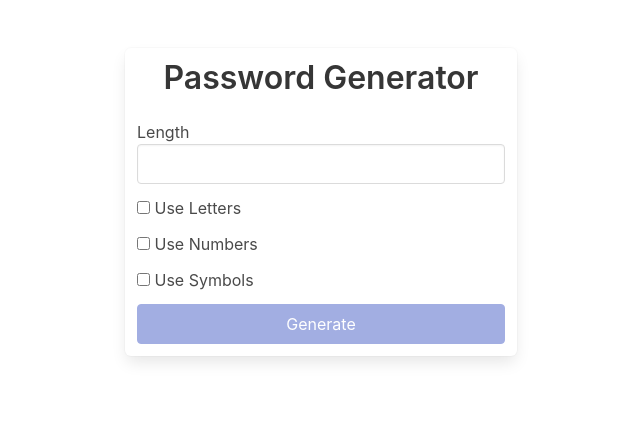
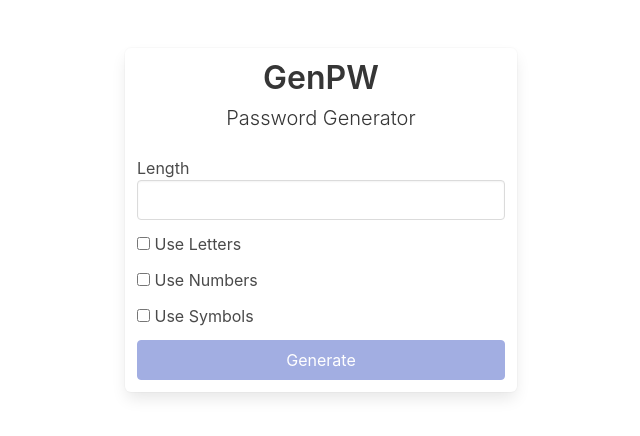
Before and after one commit to lucasnevespereira/genPw, an Angular app: page / in a window 1280 px wide. Shown: the top 436 px of the page, without its empty margins (319-959 px from the left). Built offline with nearby package versions, Linux system fonts and the light colour scheme.

Commit message:
box title changed

```diff
--- a/src/app/app.component.html
+++ b/src/app/app.component.html
@@ -1,7 +1,10 @@
 <div class="container">
   <div class="columns is-centered">
     <div class="box column is-one-third">
-      <h1 class="title has-text-centered">Password Generator</h1>
+      <h1 class="title has-text-centered">
+        GenPW <br />
+        <span class="has-text-weight-light is-size-5">Password Generator</span>
+      </h1>
 
       <div class="field">
         <label>Length</label>
```
